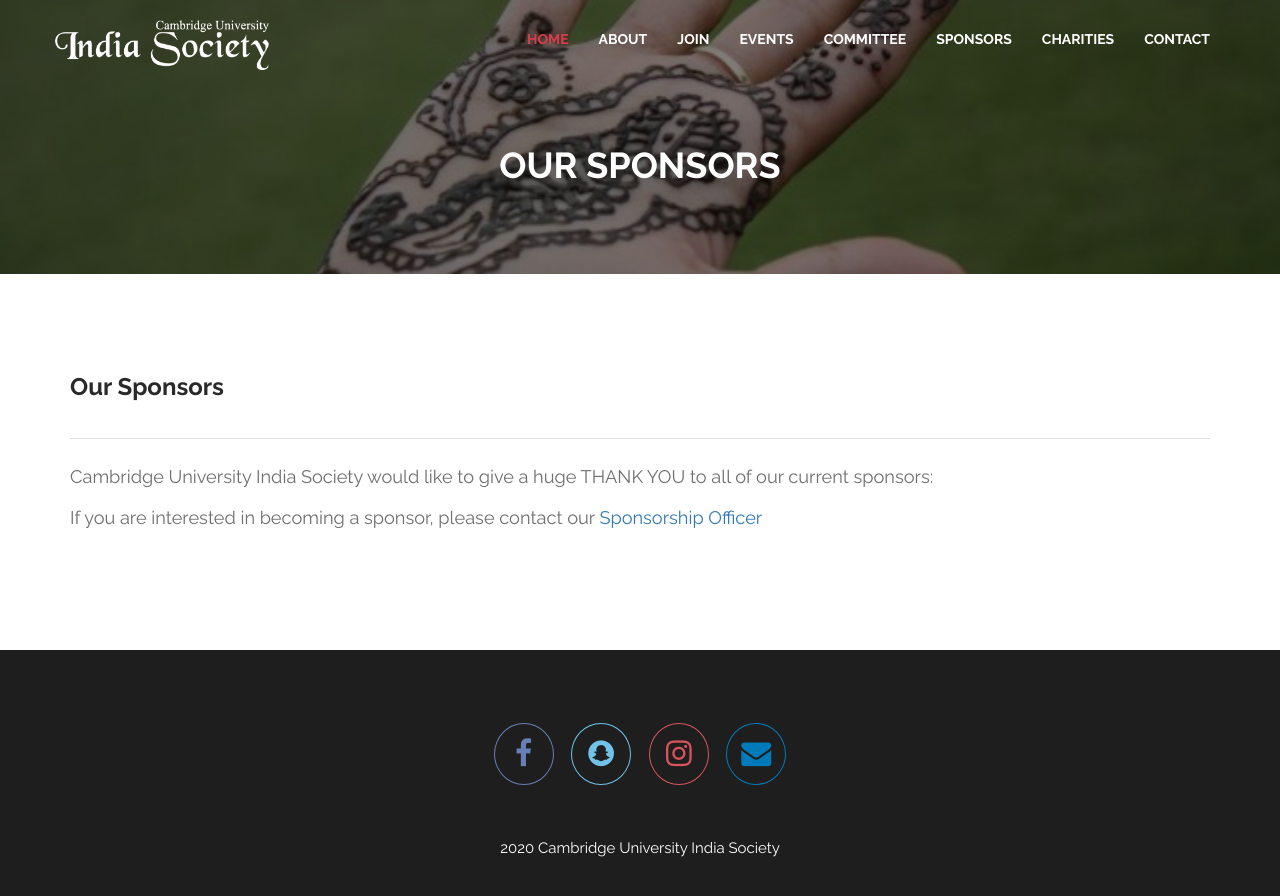
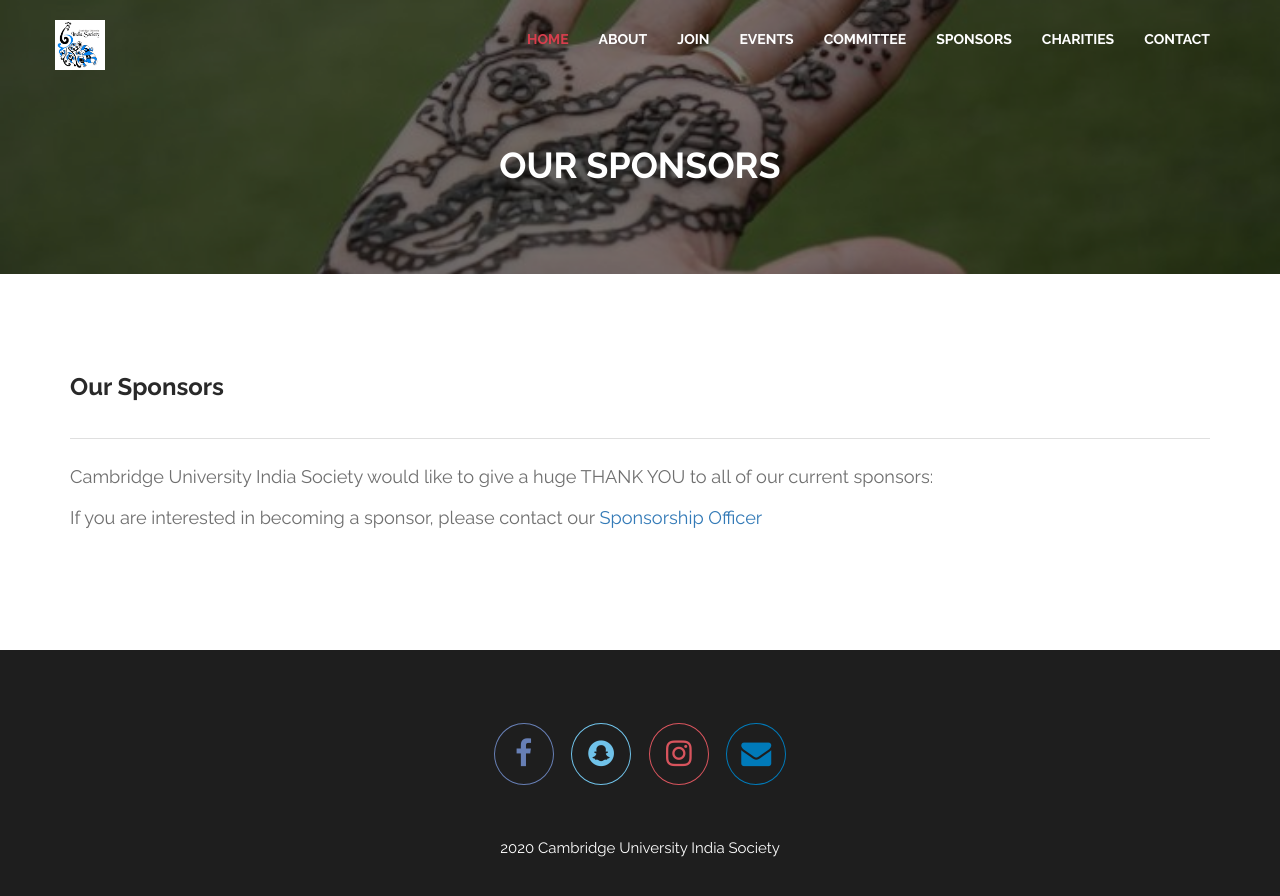
Before and after one commit to anmolgupta2221/CUIS_website, a Jekyll site: the page built from sponsors.md, in a window 1280 px wide. Shown: the top 896 px of the page. Built offline with Jekyll 4.4.1, drawn with Linux system fonts in a browser that asks for light colours; nearby versions of some CDN libraries; library files that are not in the unit come from our copies; a script that is not in the unit is left out.

Commit message:
Changed nav to normal logo

```diff
--- a/_layouts/default.html
+++ b/_layouts/default.html
@@ -46,7 +46,7 @@
 			-->
     <header class="theme-main-header">
       <div class="container">
-        <a href="index.html" class="logo float-left tran4s"><img style="height:50px" src="img/logowhite.png"
+        <a href="index.html" class="logo float-left tran4s"><img style="height:50px" src="img/logoblue.jpg"
             alt="Logo"></a>
 
         <!-- ========================= Theme Feature Page Menu ======================= -->
```
